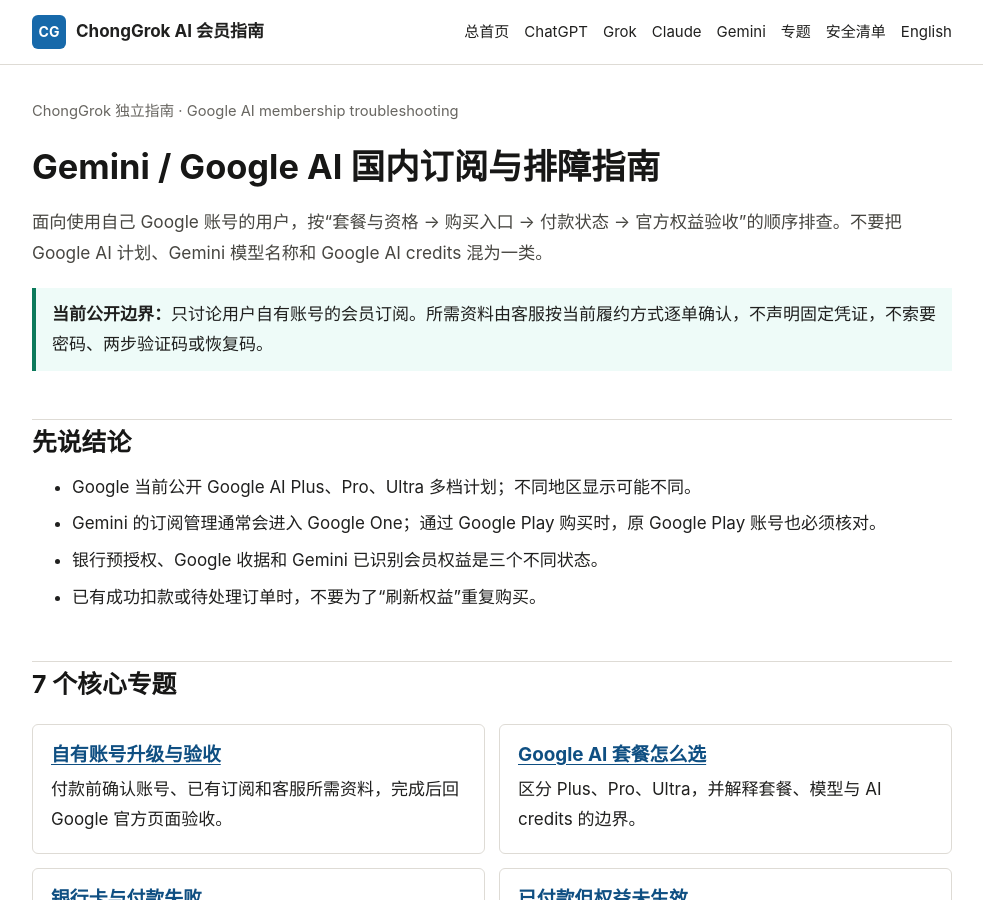
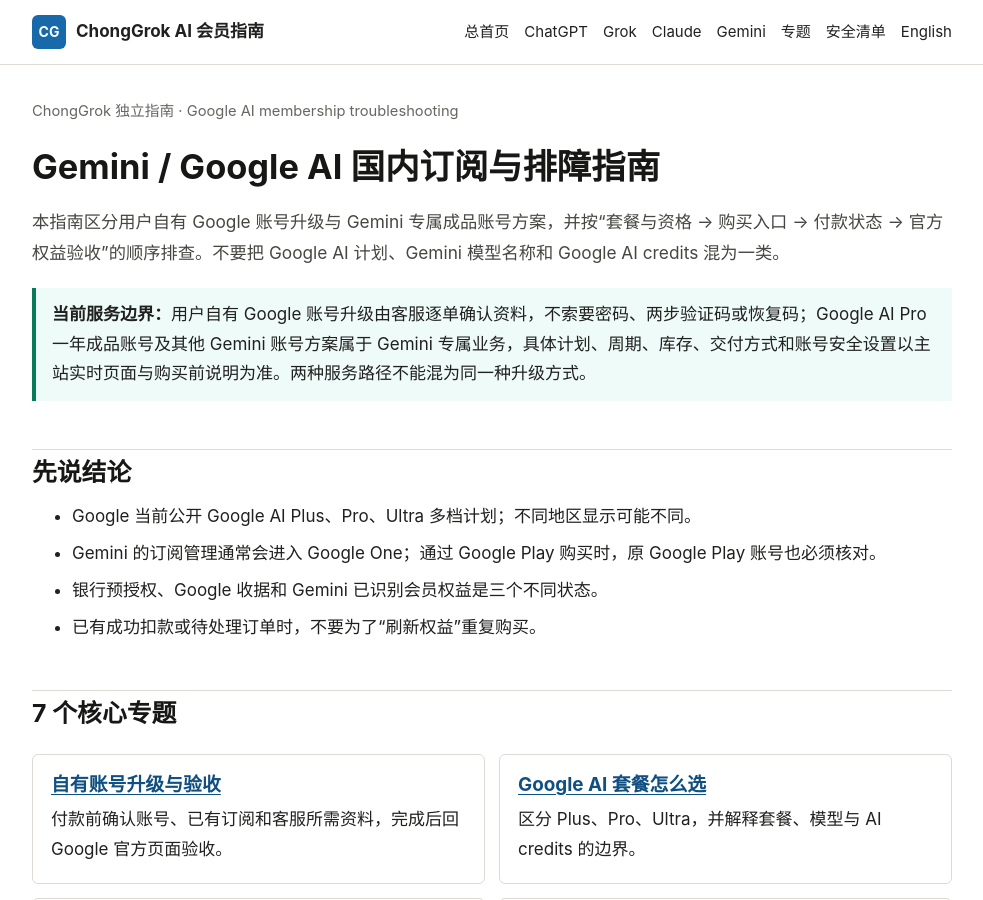
Before and after one commit to he20000405-pixel/gemini-google-ai-pro-china-guide, a Jekyll site: the page built from index.md, in a window 1280 px wide and 900 px high. Shown: the whole window, without its empty margins (148-1131 px from the left). Built offline with Jekyll 4.4.1, drawn with Linux system fonts in a browser that asks for light colours; some of the changed text lies outside the part shown.

Commit message:
Clarify Gemini service paths

```diff
--- a/index.md
+++ b/index.md
@@ -2,12 +2,12 @@
 title: "Gemini / Google AI 订阅与付款排查"
 description: "Google AI Plus、Pro、Ultra 套餐选择，用户自有账号订阅、Google Play 与网页账单、付款失败、权益未生效和续费降级排查。"
 permalink: /
-last_modified_at: 2026-07-15
+last_modified_at: 2026-07-24
 faq:
   - question: "Gemini 会员现在只有 Google AI Pro 吗？"
     answer: "不是。Google 当前帮助中心还列出 Google AI Plus 与 Google AI Ultra。不同地区可见套餐、价格和权益可能不同，应以 Google One 或 Gemini 实时订阅页面为准。"
   - question: "ChongGrok 的 Gemini 协助需要 Google 密码吗？"
-    answer: "不需要。公开业务只面向用户自有账号，具体所需资料由客服逐单确认，不索要 Google 密码、两步验证码或恢复码。"
+    answer: "用户自有 Google 账号升级不需要提交密码、两步验证码或恢复码，具体资料由客服逐单确认。Google AI Pro 一年成品账号属于独立交付路径，交付方式与安全信息修改以主站实时页面和购买前说明为准。"
   - question: "已经扣款但 Gemini 权益没出现，可以再买一次吗？"
     answer: "不建议。应先确认交易是否完成、原购买账号、Google One 或 Google Play 订阅状态，以及当前 Gemini 登录账号。"
 ---
@@ -15,9 +15,9 @@
 <p class="meta">ChongGrok 独立指南 · Google AI membership troubleshooting</p>
 # Gemini / Google AI 国内订阅与排障指南
 
-<p class="lead">面向使用自己 Google 账号的用户，按“套餐与资格 → 购买入口 → 付款状态 → 官方权益验收”的顺序排查。不要把 Google AI 计划、Gemini 模型名称和 Google AI credits 混为一类。</p>
+<p class="lead">本指南区分用户自有 Google 账号升级与 Gemini 专属成品账号方案，并按“套餐与资格 → 购买入口 → 付款状态 → 官方权益验收”的顺序排查。不要把 Google AI 计划、Gemini 模型名称和 Google AI credits 混为一类。</p>
 
-<div class="notice"><strong>当前公开边界：</strong>只讨论用户自有账号的会员订阅。所需资料由客服按当前履约方式逐单确认，不声明固定凭证，不索要密码、两步验证码或恢复码。</div>
+<div class="notice"><strong>当前服务边界：</strong>用户自有 Google 账号升级由客服逐单确认资料，不索要密码、两步验证码或恢复码；Google AI Pro 一年成品账号及其他 Gemini 账号方案属于 Gemini 专属业务，具体计划、周期、库存、交付方式和账号安全设置以主站实时页面与购买前说明为准。两种服务路径不能混为同一种升级方式。</div>
 
 ## 先说结论
 
@@ -49,6 +49,6 @@
 
 ChongGrok 与 Google 不存在隶属、授权或官方合作关系。套餐、价格、权益、模型、额度和地区可用性以 Google 实时页面为准。任何线上订阅协助都不能承诺绝对安全、固定到账或所有账号均可开通。
 
-> 主站 Gemini 页面完成“仅用户自有账号”文案修正前，本知识库不设置直接购买按钮。
+> 主站当前提供 Gemini 用户自有账号升级、Google AI Pro 一年成品账号及其他 Gemini 方案。价格、周期、库存和交付规则可能调整，请查看 [ChongGrok Gemini 当前方案](https://chonggrok.com/gemini)。
 
-<p class="meta">最后更新：2026-07-15</p>
+<p class="meta">最后更新：2026-07-24</p>
```
